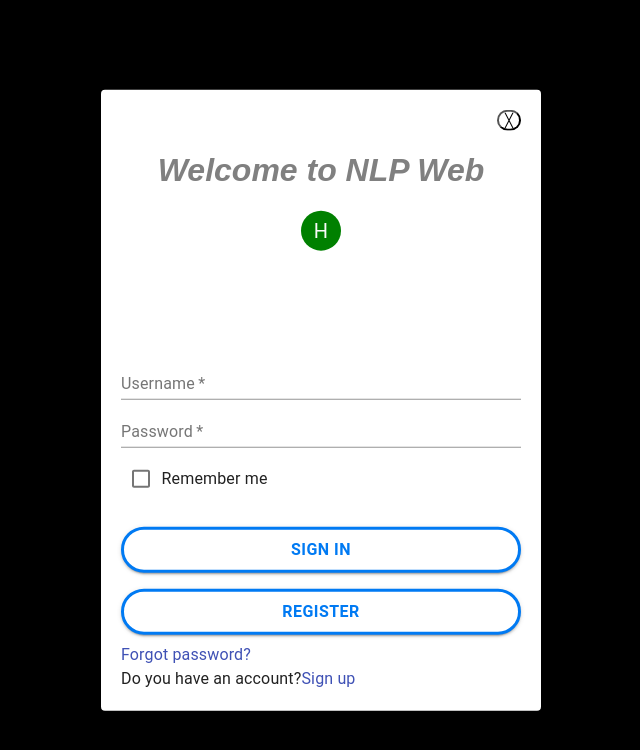
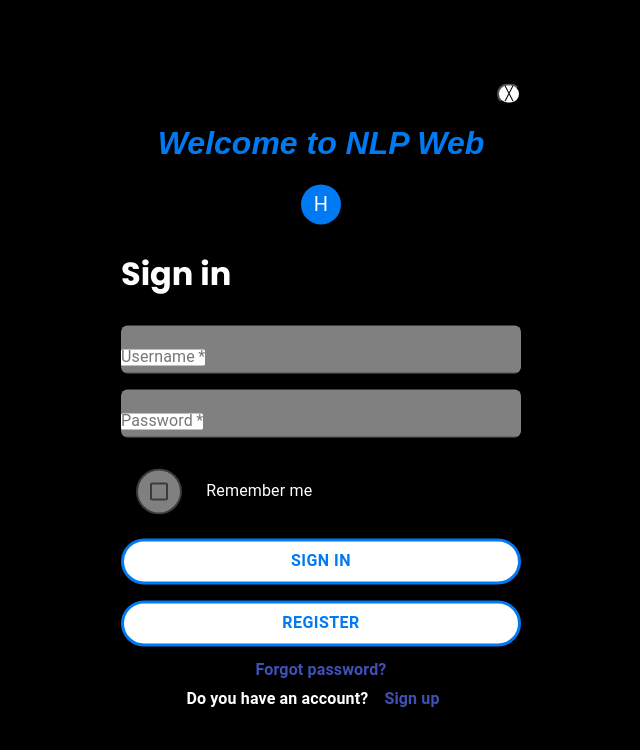
Before and after one commit to aimanyounises1/NLP_WEB, a React (Create React App) app in the folder WEB_NLP/APP/Client/nlp-web/: page / in a window 1280 px wide. Shown: the top 750 px of the page, without its empty margins (319-959 px from the left). Built offline with nearby package versions, Linux system fonts and the light colour scheme.

Commit message:
fixed some bugs

```diff
--- /dev/null
+++ b/WEB_NLP/APP/Client/nlp-web/src/components/Button.js
@@ -0,0 +1,15 @@
+import React ,{useState, useEffect}from 'react';
+function Button(props) {
+    const toggleModal = () => {
+       props.clicked(true);
+    }
+    return (
+        <div>
+               <button onClick={toggleModal} className="button">
+                    Sign in
+                  </button>
+        </div>
+    )
+}
+
+export default Button
--- a/WEB_NLP/APP/Client/nlp-web/src/components/Home.js
+++ b/WEB_NLP/APP/Client/nlp-web/src/components/Home.js
@@ -1,4 +1,4 @@
-import React, { useState } from "react";
+import React, { useState, useEffect } from "react";
 import "../static/Home.scss";
 import MenuIcon from "@material-ui//core/Menu";
 import "../static/Modal.css";
@@ -6,7 +6,7 @@ import { Paper } from "@material-ui/core";
 import Login from "../components/Login";
 import { useNavigate } from "react-router-dom";
 import menu from "../images/menu.svg";
-
+import Button from "./Button";
 export default function Home(props) {
   const [modal, setModal] = useState(false);
 
@@ -15,14 +15,30 @@ export default function Home(props) {
     setModal(!modal);
     if (modal) {
       document.getElementById("name").style.opacity = 0.1;
+      document.body.style.overflow = "hidden";
     }
     console.log("in");
   };
+  const clicked = (click) => {
+    setModal((modal) => click);
+    console.log("clicked = ", click);
+    console.log("modal = ", modal);
+    if (modal) {
+      document.getElementById("name").style.opacity = 0.1;
+      document.body.style.overflow = "hidden";
+      //  setModal(modal => !click);
+    }
+  };
+  useEffect(() => {
+    clicked(modal);
+  }, [modal]);
 
-  const clicked = (click) => {
-    if (click) {
+  const exit = (e) => {
+    if (!e) {
       document.getElementById("name").style.opacity = 1;
+
     }
+    setModal(false);
   };
 
   const history = useNavigate();
@@ -46,8 +62,7 @@ export default function Home(props) {
 
   return (
     <div id="grand">
-      {modal && <Login clicked={clicked} />}
-
+      {modal && <Login exit={exit} />}
       <div id="name">
         <div className="navbar">
           <div className="container">
@@ -89,9 +104,7 @@ export default function Home(props) {
                   <a href="#">Contact</a>
                 </li>
                 <li className="go-premium-cta">
-                  <button onClick={toggleModal} className="button">
-                    Sign in
-                  </button>
+                  <Button   clicked={clicked} />
                 </li>
               </ul>
             </nav>
@@ -106,13 +119,6 @@ export default function Home(props) {
               <div className="hero-cta">
                 <a href="#" class="primary-cta">
                   Just for free
-                </a>
-                <a href="#" class="watch-video-cta">
-                  <img
-                    src="https://assets.codepen.io/2621168/watch.svg"
-                    alt="Watch a video"
-                  />
-                  Watch a video
                 </a>
               </div>
             </div>
@@ -129,11 +135,11 @@ export default function Home(props) {
             <div className="container">
               <ul className="features-list">
                 <li>Unlimited Tasks</li>
-                <li>SMS Task Reminders</li>
-                <li>Confetti Explosions upon Task Completions</li>
-                <li>Social Media Announcements</li>
-                <li>Real Time Collaboration</li>
+                <li>Named Entity Recognition</li>
+                <li>Summarizer</li>
+                <li>Mask completion</li>
                 <li>Other awesome features</li>
+                <li> And Real Time Collaboration</li>
               </ul>
 
               <img
--- a/WEB_NLP/APP/Client/nlp-web/src/components/Login.js
+++ b/WEB_NLP/APP/Client/nlp-web/src/components/Login.js
@@ -15,10 +15,10 @@ const Login = (props) => {
     height: "70vh",
     margin: "20px auto",
     width: 400,
-    backgroundColor: "white",
+    backgroundColor: "black",
     height: "100%",
   };
-  const styleAvatar = { backgroundColor: "green" };
+  const styleAvatar = { backgroundColor: "#007AF3" };
   const preventDefault = (event) => event.preventDefault();
   const btnStyle = {
     margin: "8px 0 ",
@@ -29,7 +29,6 @@ const Login = (props) => {
     borderRadius: "10em",
     fontSize: "1em",
   };
-  document.body.style.overflow = "hidden";
   const [state, setState] = useState({
     credentials: { username: "", password: "" },
   });
@@ -46,6 +45,7 @@ const Login = (props) => {
     console.log(event.target.value);
     setState({ credentials: cred });
   }
+ // document.body.style.overflow = "hidden";
 
   let register = async () => {
     fetch("http://127.0.0.1:8000/backendapi/users/", {
@@ -84,7 +84,7 @@ const Login = (props) => {
   };
   const Hide = () => {
     document.getElementById("parent").style.display = "none";
-    props.clicked(true);
+    props.exit(false);
     document.body.style.overflow = "unset";
   };
   return (
@@ -96,7 +96,7 @@ const Login = (props) => {
             &#x2573;
           </button>
         </div>
-        <h1 align="center" className="header">
+        <h1 align="center" className="header" text-color="#007AF3">
           Welcome to NLP Web
         </h1>
         <Grid align="center">
@@ -106,26 +106,53 @@ const Login = (props) => {
         <TextField
           className="textfield"
           value={state.credentials.username}
+          placeholder="Enter your username"
           label="Username"
           name="username"
-          placeholder="Enter your username"
           fullWidth
           required
           onChange={updateInputUser}
+          inputProps={{ color: "gray" }}
+          style={{
+            backgroundColor: "gray ",
+            marginBottom: "1em",
+            borderRadius: "0.4em",
+          }}
         />
         <TextField
           value={state.credentials.password}
-          label="Password"
           placeholder="Enter your password"
           type="password"
+          fullWidth
           name="password"
-          fullWidth
+          label="Password"
           required
           className="textfield"
+          style={{
+            backgroundColor: "gray",
+            marginBottom: "1em",
+            borderRadius: "0.4em",
+          }}
           onChange={updateInputPass}
         />
         <FormControlLabel
-          control={<Checkbox name="checkedB" color="primary" />}
+          style={{
+            margin: "0.3em",
+            backgroundColor: "black",
+            color: "white",
+            fontWeight: "bold",
+          }}
+          control={
+            <Checkbox
+              name="checkBox"
+              color="white"
+              style={{
+                backgroundColor: "gray",
+                border: "0.1em solid",
+                marginRight: "1em",
+              }}
+            />
+          }
           label="Remember me"
         />
 
@@ -152,15 +179,21 @@ const Login = (props) => {
           Register
         </Button>
 
-        <Typography align="left">
+        <Typography
+          align="center"
+          style={{ margin: "0.3em", color: "white", fontWeight: "bold" }}
+        >
           <Link href="#" onClick={preventDefault}>
             Forgot password?
           </Link>
         </Typography>
-        <Typography align="left">
+        <Typography
+          align="center"
+          style={{ margin: "0.3em", color: "white", fontWeight: "bold" }}
+        >
           {" "}
           Do you have an account?
-          <Link href="#" onClick={preventDefault}>
+          <Link href="#" onClick={preventDefault} style={{ margin: "1em" }}>
             Sign up
           </Link>
         </Typography>
--- a/WEB_NLP/APP/Client/nlp-web/src/components/Login.scss
+++ b/WEB_NLP/APP/Client/nlp-web/src/components/Login.scss
@@ -1,7 +1,7 @@
 .header {
     font-family: sans-serif;
     font-style: italic;
-    color: gray;
+    color: #007AF3;
 }
 
 .grid{
```
Also changed, not shown: WEB_NLP/APP/Client/nlp-web/src/App.js (+41 -33 lines).
